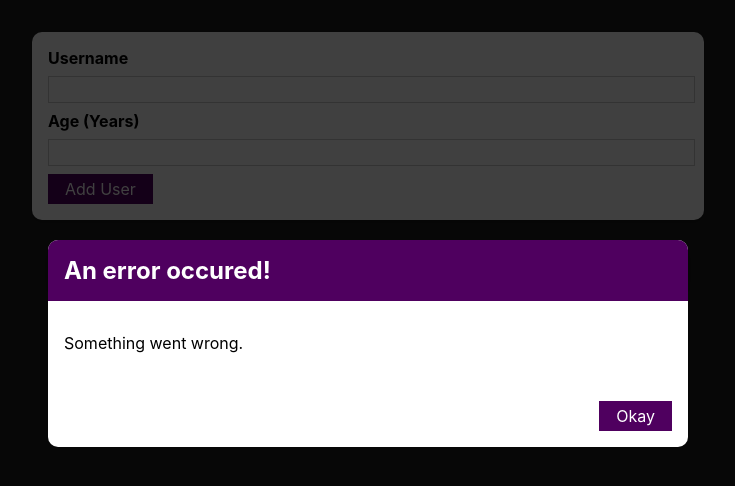
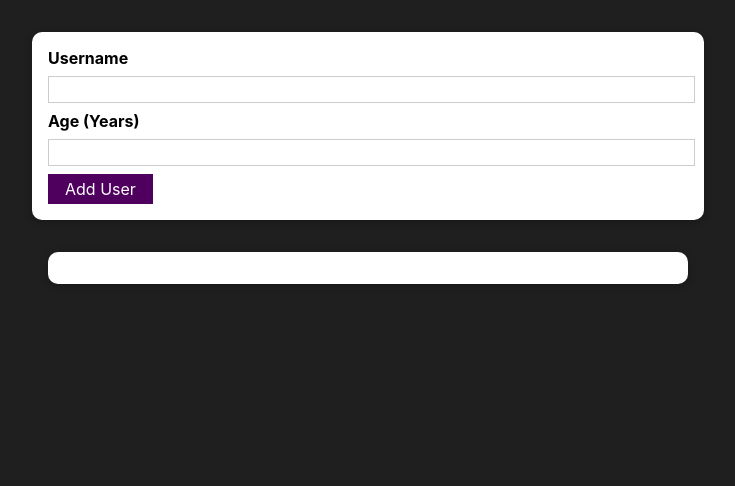
Before and after one commit to fburaktrd/react-udemy, a React (Create React App) app in the folder practice-app/: page / in a window 1280 px wide. Shown: the top 486 px of the page, without its empty margins (272-1007 px from the left). Built offline with nearby package versions, Linux system fonts and the light colour scheme.

Commit message:
managing the error state

```diff
--- a/practice-app/src/components/UI/ErrorModal.js
+++ b/practice-app/src/components/UI/ErrorModal.js
@@ -6,7 +6,7 @@ import Button from "./Button";
 const ErrorModal = (props) => {
     return(
         <div>
-        <div className={classes.backdrop}/>
+        <div className={classes.backdrop} onClick={props.onConfirm}/>
         <Card className ={classes.modal}>
             <header className={classes.header}>
                 <h2>{props.title}</h2>
@@ -15,7 +15,7 @@ const ErrorModal = (props) => {
                 <p>{props.message}</p>
             </div>
             <footer className={classes.actions}>
-                <Button>Okay</Button>
+                <Button onClick = {props.onConfirm}>Okay</Button>
 
             </footer>
         </Card>
--- a/practice-app/src/components/Users/AddUser.js
+++ b/practice-app/src/components/Users/AddUser.js
@@ -8,15 +8,23 @@ const AddUser = (props) => {
 
   const [enteredUsername, setEnteredUsername] = useState('');
   const [enteredAge, setEnteredAge] = useState('');
-
+  const [error,setError] = useState();
 
   const addUserHandler = (event) => {
     event.preventDefault();
 
     if(enteredAge.trim().length === 0 || enteredUsername.trim().length ===0){
+        setError({
+            title:'Invalid input',
+            message:'Please enter a valid name and age (non-empty values).'
+        });
         return;
     }
     if(enteredAge < 1){
+        setError({
+            title:'Invalid input',
+            message:'Please enter age (> 0).'
+        });
         return;
     }
     props.onAddUser(enteredUsername,enteredAge);
@@ -32,9 +40,14 @@ const AddUser = (props) => {
       setEnteredAge(event.target.value);
   };
 
+  const errorHandler = () => {
+    setError(null);
+  };
+
+
   return (
     <div>
-    <ErrorModal title = 'An error occured!' message='Something went wrong.'/>
+    {error && <ErrorModal title = {error.title} message={error.message} onConfirm = {errorHandler}/>}
     <Card className={classes.input}>
       <form onSubmit={addUserHandler}>
         <label htmlFor="username">Username</label>
```
